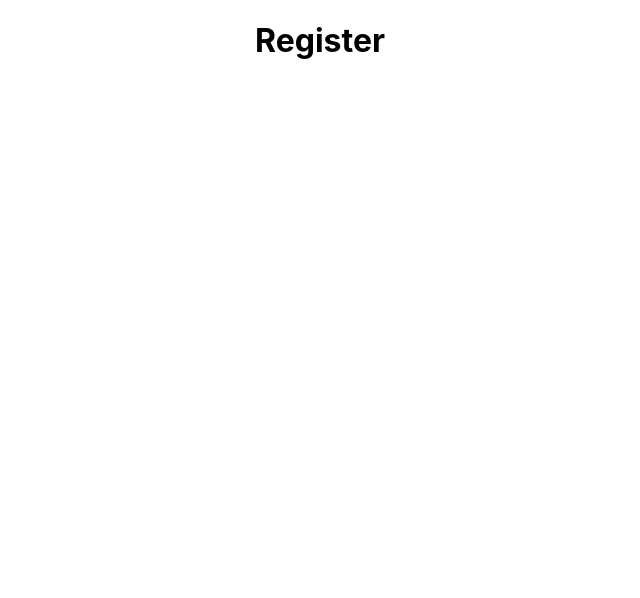
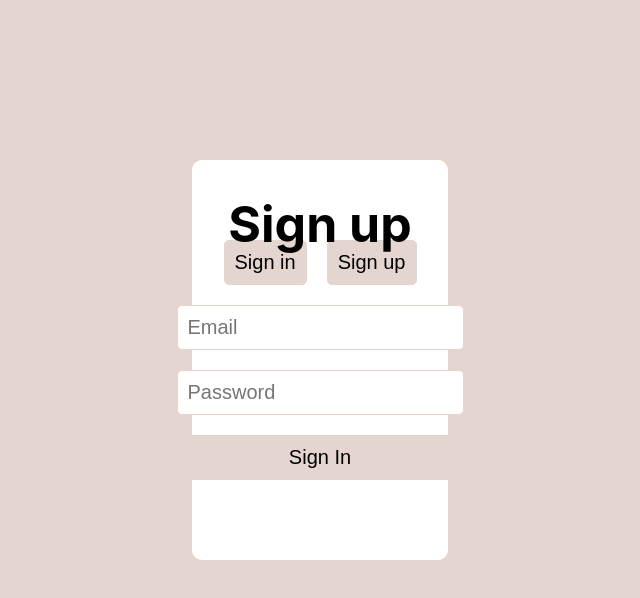
Before and after one commit to niebieskiczlowiek/china_twitter, a React (Create React App) app in the folder front/: page /Register in a window 1280 px wide. Shown: the top 598 px of the page, without its empty margins (320-960 px from the left). Built offline with nearby package versions, Linux system fonts and the light colour scheme.

Commit message:
added login and register

```diff
--- a/front/src/App.js
+++ b/front/src/App.js
@@ -8,7 +8,16 @@ function App() {
     <div className="App">
       <BrowserRouter>
         <Routes>
-          <Route path="*" element={<Login />} />
+          <Route
+            path="*"
+            element={
+              <div>
+                <h1>Home</h1>
+                <p> (go to /login or /register) </p>
+              </div>
+            }
+          />
+          <Route path="Login" element={<Login />} />
           <Route path="Register" element={<Register />} />
         </Routes>
       </BrowserRouter>
--- a/front/src/pages/login/Login.js
+++ /dev/null
@@ -1,11 +0,0 @@
-import React from "react";
-
-const Login = () => {
-  return (
-    <div>
-      <h1>Login</h1>
-    </div>
-  );
-};
-
-export default Login;
--- /dev/null
+++ b/front/src/pages/login/Login.jsx
@@ -0,0 +1,40 @@
+import React from "react";
+import "./Login.scss";
+import { useNavigate } from "react-router-dom";
+
+const Login = () => {
+  const navigate = useNavigate();
+
+  return (
+    <div className="login">
+      <div className="loginContainer">
+        <h1 className="header">Sign in</h1>
+        <div className="links">
+          <button
+            onClick={() => {
+              navigate("/login");
+            }}
+          >
+            Sign in
+          </button>
+          <button
+            onClick={() => {
+              navigate("/register");
+            }}
+          >
+            Sign up
+          </button>
+        </div>
+        <div className="form">
+          <form>
+            <input type="email" placeholder="Email" />
+            <input type="password" placeholder="Password" />
+          </form>
+          <button type="submit">Sign In</button>
+        </div>
+      </div>
+    </div>
+  );
+};
+
+export default Login;
--- a/front/src/pages/login/Login.scss
+++ b/front/src/pages/login/Login.scss
@@ -0,0 +1,53 @@
+.login {
+  background: rgb(228, 213, 207);
+  height: 100vh;
+  align-items: center;
+
+  .loginContainer {
+    display: flex;
+    flex-direction: column;
+    justify-content: center;
+    align-items: center;
+    background: white;
+    width: 20%;
+    height: 50%;
+    position: absolute;
+    top: 20%;
+    left: 40%;
+    margin: 0 auto;
+    border-radius: 10px;
+
+    .header {
+      font-size: 50px;
+      position: fixed;
+      top: 20%;
+    }
+
+    .form {
+      display: flex;
+      flex-direction: column;
+
+      input {
+        margin: 10px;
+        padding: 10px;
+        border-radius: 5px;
+        border: 1px solid rgb(228, 213, 207);
+        font-size: 20px;
+      }
+    }
+
+    button {
+      margin: 10px;
+      padding: 10px;
+      border-radius: 5px;
+      border: 1px solid rgb(228, 213, 207);
+      font-size: 20px;
+      background: rgb(228, 213, 207);
+
+      &:hover {
+        background: rgb(189, 169, 161);
+        opacity: 0.8;
+      }
+    }
+  }
+}
--- a/front/src/pages/register/Register.js
+++ /dev/null
@@ -1,11 +0,0 @@
-import React from "react";
-
-const Register = () => {
-  return (
-    <div>
-      <h1>Register</h1>
-    </div>
-  );
-};
-
-export default Register;
--- /dev/null
+++ b/front/src/pages/register/Register.jsx
@@ -0,0 +1,40 @@
+import React from "react";
+import "./Register.scss";
+import { useNavigate } from "react-router-dom";
+
+const Register = () => {
+  const navigate = useNavigate();
+
+  return (
+    <div className="register">
+      <div className="registerContainer">
+        <h1 className="header">Sign up</h1>
+        <div className="links">
+          <button
+            onClick={() => {
+              navigate("/login");
+            }}
+          >
+            Sign in
+          </button>
+          <button
+            onClick={() => {
+              navigate("/register");
+            }}
+          >
+            Sign up
+          </button>
+        </div>
+        <div className="form">
+          <form>
+            <input type="email" placeholder="Email" />
+            <input type="password" placeholder="Password" />
+          </form>
+          <button type="submit">Sign In</button>
+        </div>
+      </div>
+    </div>
+  );
+};
+
+export default Register;
--- a/front/src/pages/register/Register.scss
+++ b/front/src/pages/register/Register.scss
@@ -0,0 +1,53 @@
+.register {
+  background: rgb(228, 213, 207);
+  height: 100vh;
+  align-items: center;
+
+  .registerContainer {
+    display: flex;
+    flex-direction: column;
+    justify-content: center;
+    align-items: center;
+    background: white;
+    width: 20%;
+    height: 50%;
+    position: absolute;
+    top: 20%;
+    left: 40%;
+    margin: 0 auto;
+    border-radius: 10px;
+
+    .header {
+      font-size: 50px;
+      position: fixed;
+      top: 20%;
+    }
+
+    .form {
+      display: flex;
+      flex-direction: column;
+
+      input {
+        margin: 10px;
+        padding: 10px;
+        border-radius: 5px;
+        border: 1px solid rgb(228, 213, 207);
+        font-size: 20px;
+      }
+    }
+
+    button {
+      margin: 10px;
+      padding: 10px;
+      border-radius: 5px;
+      border: 1px solid rgb(228, 213, 207);
+      font-size: 20px;
+      background: rgb(228, 213, 207);
+
+      &:hover {
+        background: rgb(189, 169, 161);
+        opacity: 0.8;
+      }
+    }
+  }
+}
--- a/package.json
+++ b/package.json
@@ -20,6 +20,9 @@
     "validate-polish": "^2.0.40"
   },
   "devDependencies": {
-    "nodemon": "^2.0.21"
+    "node-sass": "^8.0.0",
+    "nodemon": "^2.0.21",
+    "resolve-url-loader": "^5.0.0",
+    "sass": "^1.59.3"
   }
 }
```
Also changed, not shown: 1 other file (tests, documents, lock files or other folders).
